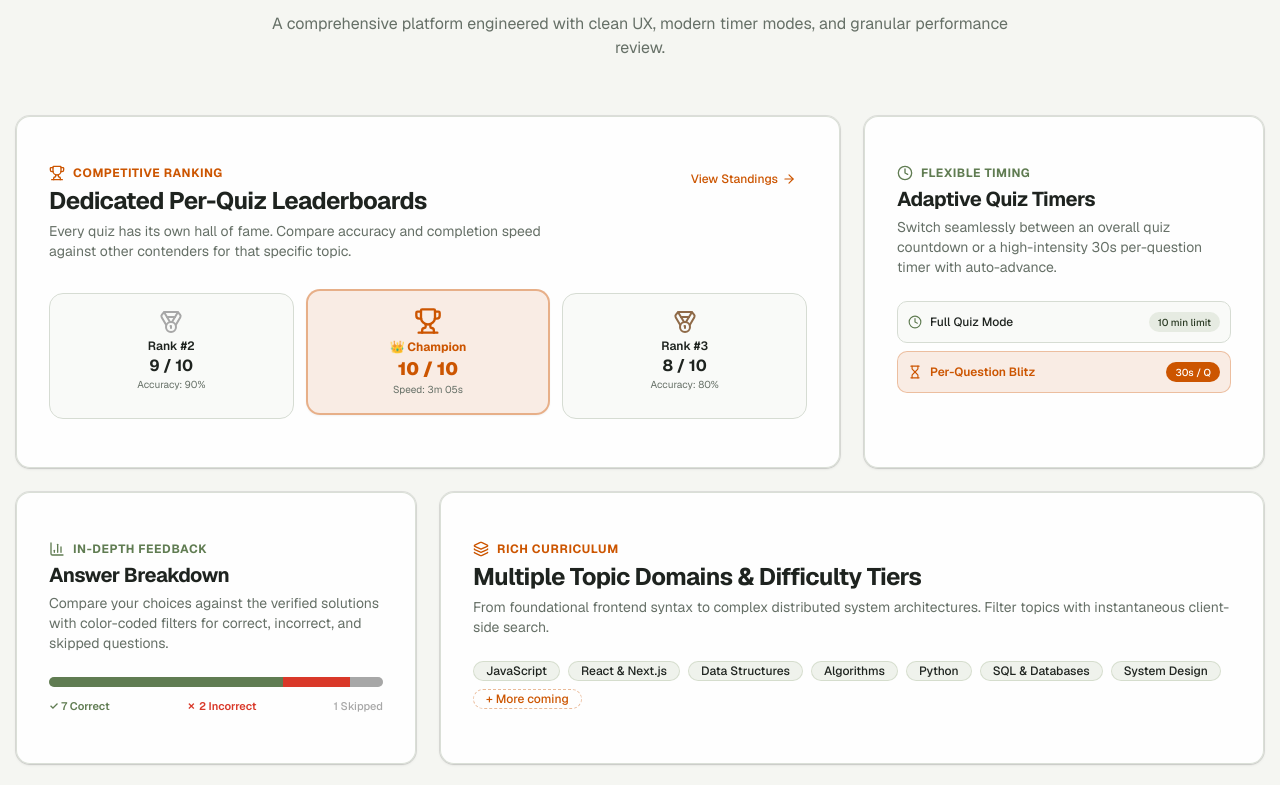
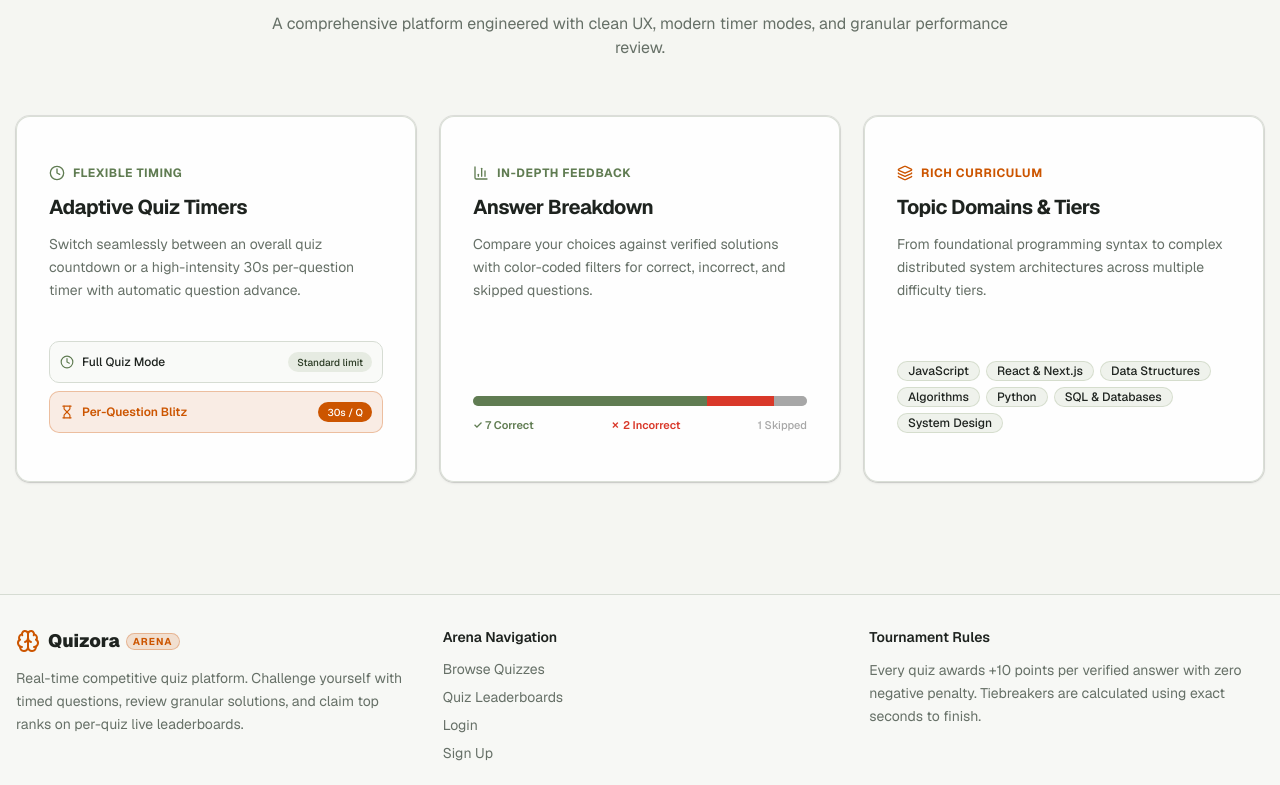
Before and after one commit to Kanishkk23/quiz_platform, a Next.js app: page / in a window 1280 px wide. Shown: the part 1015-1800 px from the top of the page. Built offline with nearby package versions, Linux system fonts and the light colour scheme.

Commit message:
refactor(home): remove leaderboard hero button and bento card, balance 3-column layout

```diff
--- a/src/app/page.tsx
+++ b/src/app/page.tsx
@@ -4,17 +4,13 @@ import { Card, CardContent } from "@/components/ui/card";
 import { Badge } from "@/components/ui/badge";
 import { HeroQuizPreview } from "@/components/home/HeroQuizPreview";
 import {
-  Brain,
-  Trophy,
   Clock,
-  Target,
   ArrowRight,
   Sparkles,
   Zap,
   CheckCircle2,
   BarChart3,
   Layers,
-  Medal,
   Hourglass,
 } from "lucide-react";
 
@@ -45,26 +41,15 @@ export default function HomePage() {
               {/* Subtitle */}
               <p className="text-base sm:text-lg md:text-xl text-muted-foreground max-w-2xl mx-auto lg:mx-0 leading-relaxed">
                 Take timed quizzes, test your speed against adaptive countdowns,
-                review detailed question-by-question solutions, and battle for the
-                #1 spot on dedicated quiz leaderboards.
+                and review detailed question-by-question solutions with verified answer explanations.
               </p>
 
-              {/* CTA Buttons */}
+              {/* CTA Button */}
               <div className="flex flex-col sm:flex-row items-center justify-center lg:justify-start gap-3.5 pt-2">
                 <Link href="/quizzes" className="w-full sm:w-auto">
-                  <Button size="lg" className="w-full sm:w-auto gap-2 font-semibold text-base px-7 h-12 shadow-md shadow-[#CC5500]/25 bg-[#CC5500] hover:bg-[#B34700] text-white">
+                  <Button size="lg" className="w-full sm:w-auto gap-2 font-semibold text-base px-8 h-12 shadow-md shadow-[#CC5500]/25 bg-[#CC5500] hover:bg-[#B34700] text-white">
                     Start a Quiz
                     <ArrowRight className="h-4 w-4" />
-                  </Button>
-                </Link>
-                <Link href="/leaderboard" className="w-full sm:w-auto">
-                  <Button
-                    variant="outline"
-                    size="lg"
-                    className="w-full sm:w-auto gap-2 font-medium text-base px-6 h-12 border-[#A7A7A7]/40 hover:bg-[#9CAF88]/15"
-                  >
-                    <Trophy className="h-4 w-4 text-[#CC5500]" />
-                    Live Leaderboard
                   </Button>
                 </Link>
               </div>
@@ -98,7 +83,7 @@ export default function HomePage() {
         <div className="pointer-events-none absolute -bottom-24 left-10 h-80 w-80 rounded-full bg-[#CC5500]/15 blur-3xl" />
       </section>
 
-      {/* Modern Bento Grid Features Section */}
+      {/* Modern Features Grid Section (3-Column Balanced Triad Layout) */}
       <section className="py-20 md:py-28 bg-[#9CAF88]/5">
         <div className="container mx-auto px-4 max-w-7xl">
           {/* Section Header */}
@@ -114,62 +99,12 @@ export default function HomePage() {
             </p>
           </div>
 
-          {/* Bento Grid */}
+          {/* Features Grid: 3 balanced cards */}
           <div className="grid grid-cols-1 md:grid-cols-3 gap-6">
-            {/* Bento Card 1: Per-Quiz Leaderboard (Spans 2 columns on desktop) */}
-            <Card className="md:col-span-2 border border-border/90 bg-card/90 shadow-sm overflow-hidden flex flex-col justify-between">
-              <CardContent className="p-6 sm:p-8 space-y-6">
-                <div className="flex items-start justify-between">
-                  <div className="space-y-1">
-                    <div className="flex items-center gap-2 text-[#CC5500] font-bold text-xs uppercase tracking-wider">
-                      <Trophy className="h-4 w-4 text-[#CC5500]" />
-                      Competitive Ranking
-                    </div>
-                    <h3 className="text-2xl font-bold tracking-tight">
-                      Dedicated Per-Quiz Leaderboards
-                    </h3>
-                    <p className="text-sm text-muted-foreground max-w-lg">
-                      Every quiz has its own hall of fame. Compare accuracy and completion speed against other contenders for that specific topic.
-                    </p>
-                  </div>
-                  <Link href="/leaderboard">
-                    <Button variant="ghost" size="sm" className="hidden sm:flex gap-1 text-xs text-[#CC5500] hover:text-[#B34700]">
-                      View Standings
-                      <ArrowRight className="h-3 w-3" />
-                    </Button>
-                  </Link>
-                </div>
-
-                {/* Mini Leaderboard Podium Showcase */}
-                <div className="grid grid-cols-3 gap-3 pt-2 text-center">
-                  <div className="rounded-xl border border-border bg-muted/40 p-3 sm:p-4">
-                    <Medal className="h-6 w-6 text-[#A7A7A7] mx-auto mb-1" />
-                    <div className="text-xs font-semibold">Rank #2</div>
-                    <div className="text-base font-bold">9 / 10</div>
-                    <div className="text-[10px] text-muted-foreground">Accuracy: 90%</div>
-                  </div>
-
-                  <div className="rounded-xl border-2 border-[#CC5500]/40 bg-[#CC5500]/10 p-3 sm:p-4 transform -translate-y-1 shadow-xs">
-                    <Trophy className="h-7 w-7 text-[#CC5500] mx-auto mb-1" />
-                    <div className="text-xs font-bold text-[#CC5500]">👑 Champion</div>
-                    <div className="text-lg font-black text-[#CC5500]">10 / 10</div>
-                    <div className="text-[10px] text-muted-foreground">Speed: 3m 05s</div>
-                  </div>
-
-                  <div className="rounded-xl border border-border bg-muted/40 p-3 sm:p-4">
-                    <Medal className="h-6 w-6 text-[#8F6A48] mx-auto mb-1" />
-                    <div className="text-xs font-semibold">Rank #3</div>
-                    <div className="text-base font-bold">8 / 10</div>
-                    <div className="text-[10px] text-muted-foreground">Accuracy: 80%</div>
-                  </div>
-                </div>
-              </CardContent>
-            </Card>
-
-            {/* Bento Card 2: Dual Timer Modes */}
-            <Card className="border border-border/90 bg-card/90 shadow-sm flex flex-col justify-between">
-              <CardContent className="p-6 sm:p-8 space-y-4">
-                <div className="space-y-1">
+            {/* Feature Card 1: Adaptive Quiz Timers */}
+            <Card className="border border-border/90 bg-card/90 shadow-sm flex flex-col justify-between h-full hover:shadow-md hover:border-[#607C52]/40 transition-all">
+              <CardContent className="p-6 sm:p-8 space-y-6 flex flex-col justify-between h-full">
+                <div className="space-y-3">
                   <div className="flex items-center gap-2 text-[#607C52] font-bold text-xs uppercase tracking-wider">
                     <Clock className="h-4 w-4 text-[#607C52]" />
                     Flexible Timing
@@ -177,18 +112,18 @@ export default function HomePage() {
                   <h3 className="text-xl font-bold tracking-tight">
                     Adaptive Quiz Timers
                   </h3>
-                  <p className="text-sm text-muted-foreground">
-                    Switch seamlessly between an overall quiz countdown or a high-intensity 30s per-question timer with auto-advance.
+                  <p className="text-sm text-muted-foreground leading-relaxed">
+                    Switch seamlessly between an overall quiz countdown or a high-intensity 30s per-question timer with automatic question advance.
                   </p>
                 </div>
 
-                <div className="space-y-2 pt-2">
+                <div className="space-y-2 pt-4">
                   <div className="flex items-center justify-between p-2.5 rounded-lg border border-border bg-muted/40 text-xs font-medium">
                     <span className="flex items-center gap-2">
                       <Clock className="h-3.5 w-3.5 text-[#607C52]" />
                       Full Quiz Mode
                     </span>
-                    <Badge variant="secondary" className="text-[10px] bg-[#9CAF88]/20 text-[#2B3B24]">10 min limit</Badge>
+                    <Badge variant="secondary" className="text-[10px] bg-[#9CAF88]/20 text-[#2B3B24]">Standard limit</Badge>
                   </div>
                   <div className="flex items-center justify-between p-2.5 rounded-lg border border-[#CC5500]/30 bg-[#CC5500]/10 text-xs font-semibold text-[#CC5500]">
                     <span className="flex items-center gap-2">
@@ -201,10 +136,10 @@ export default function HomePage() {
               </CardContent>
             </Card>
 
-            {/* Bento Card 3: Granular Answer Review */}
-            <Card className="border border-border/90 bg-card/90 shadow-sm flex flex-col justify-between">
-              <CardContent className="p-6 sm:p-8 space-y-4">
-                <div className="space-y-1">
+            {/* Feature Card 2: Granular Answer Review */}
+            <Card className="border border-border/90 bg-card/90 shadow-sm flex flex-col justify-between h-full hover:shadow-md hover:border-[#607C52]/40 transition-all">
+              <CardContent className="p-6 sm:p-8 space-y-6 flex flex-col justify-between h-full">
+                <div className="space-y-3">
                   <div className="flex items-center gap-2 text-[#607C52] font-bold text-xs uppercase tracking-wider">
                     <BarChart3 className="h-4 w-4 text-[#607C52]" />
                     In-Depth Feedback
@@ -212,13 +147,13 @@ export default function HomePage() {
                   <h3 className="text-xl font-bold tracking-tight">
                     Answer Breakdown
                   </h3>
-                  <p className="text-sm text-muted-foreground">
-                    Compare your choices against the verified solutions with color-coded filters for correct, incorrect, and skipped questions.
+                  <p className="text-sm text-muted-foreground leading-relaxed">
+                    Compare your choices against verified solutions with color-coded filters for correct, incorrect, and skipped questions.
                   </p>
                 </div>
 
-                <div className="space-y-2 pt-2">
-                  <div className="h-2.5 w-full rounded-full bg-muted overflow-hidden flex">
+                <div className="space-y-2 pt-4">
+                  <div className="h-2.5 w-full rounded-full bg-muted overflow-hidden flex shadow-inner">
                     <div className="bg-[#607C52] w-[70%]" title="Correct: 70%" />
                     <div className="bg-[#D93829] w-[20%]" title="Incorrect: 20%" />
                     <div className="bg-[#A7A7A7] w-[10%]" title="Skipped: 10%" />
@@ -232,35 +167,32 @@ export default function HomePage() {
               </CardContent>
             </Card>
 
-            {/* Bento Card 4: Diverse Category Matrix (Spans 2 columns on desktop) */}
-            <Card className="md:col-span-2 border border-border/90 bg-card/90 shadow-sm flex flex-col justify-between">
-              <CardContent className="p-6 sm:p-8 space-y-4">
-                <div className="space-y-1">
+            {/* Feature Card 3: Diverse Topic Curriculum */}
+            <Card className="border border-border/90 bg-card/90 shadow-sm flex flex-col justify-between h-full hover:shadow-md hover:border-[#CC5500]/40 transition-all">
+              <CardContent className="p-6 sm:p-8 space-y-6 flex flex-col justify-between h-full">
+                <div className="space-y-3">
                   <div className="flex items-center gap-2 text-[#CC5500] font-bold text-xs uppercase tracking-wider">
                     <Layers className="h-4 w-4 text-[#CC5500]" />
                     Rich Curriculum
                   </div>
-                  <h3 className="text-2xl font-bold tracking-tight">
-                    Multiple Topic Domains & Difficulty Tiers
+                  <h3 className="text-xl font-bold tracking-tight">
+                    Topic Domains & Tiers
                   </h3>
-                  <p className="text-sm text-muted-foreground">
-                    From foundational frontend syntax to complex distributed system architectures. Filter topics with instantaneous client-side search.
+                  <p className="text-sm text-muted-foreground leading-relaxed">
+                    From foundational programming syntax to complex distributed system architectures across multiple difficulty tiers.
                   </p>
                 </div>
 
-                <div className="flex flex-wrap gap-2 pt-2">
+                <div className="flex flex-wrap gap-1.5 pt-4">
                   {["JavaScript", "React & Next.js", "Data Structures", "Algorithms", "Python", "SQL & Databases", "System Design"].map((cat) => (
                     <Badge
                       key={cat}
                       variant="secondary"
-                      className="px-3 py-1 text-xs font-medium bg-[#9CAF88]/15 border border-[#9CAF88]/30 text-foreground hover:bg-[#9CAF88]/25"
+                      className="px-2.5 py-1 text-xs font-medium bg-[#9CAF88]/15 border border-[#9CAF88]/30 text-foreground hover:bg-[#9CAF88]/25"
                     >
                       {cat}
                     </Badge>
                   ))}
-                  <Badge variant="outline" className="px-3 py-1 text-xs border-dashed text-[#CC5500] border-[#CC5500]/40">
-                    + More coming
-                  </Badge>
                 </div>
               </CardContent>
             </Card>
```
